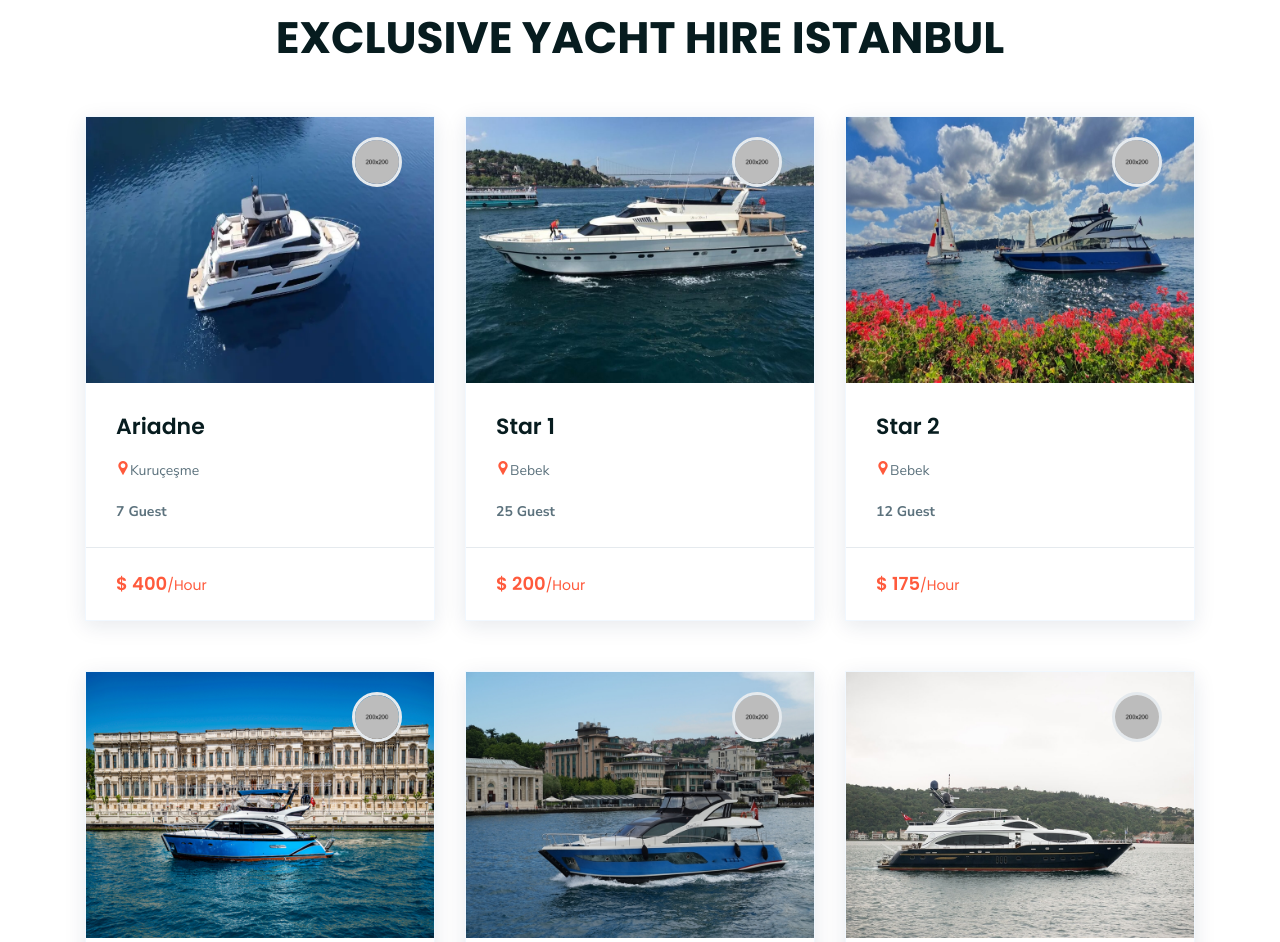
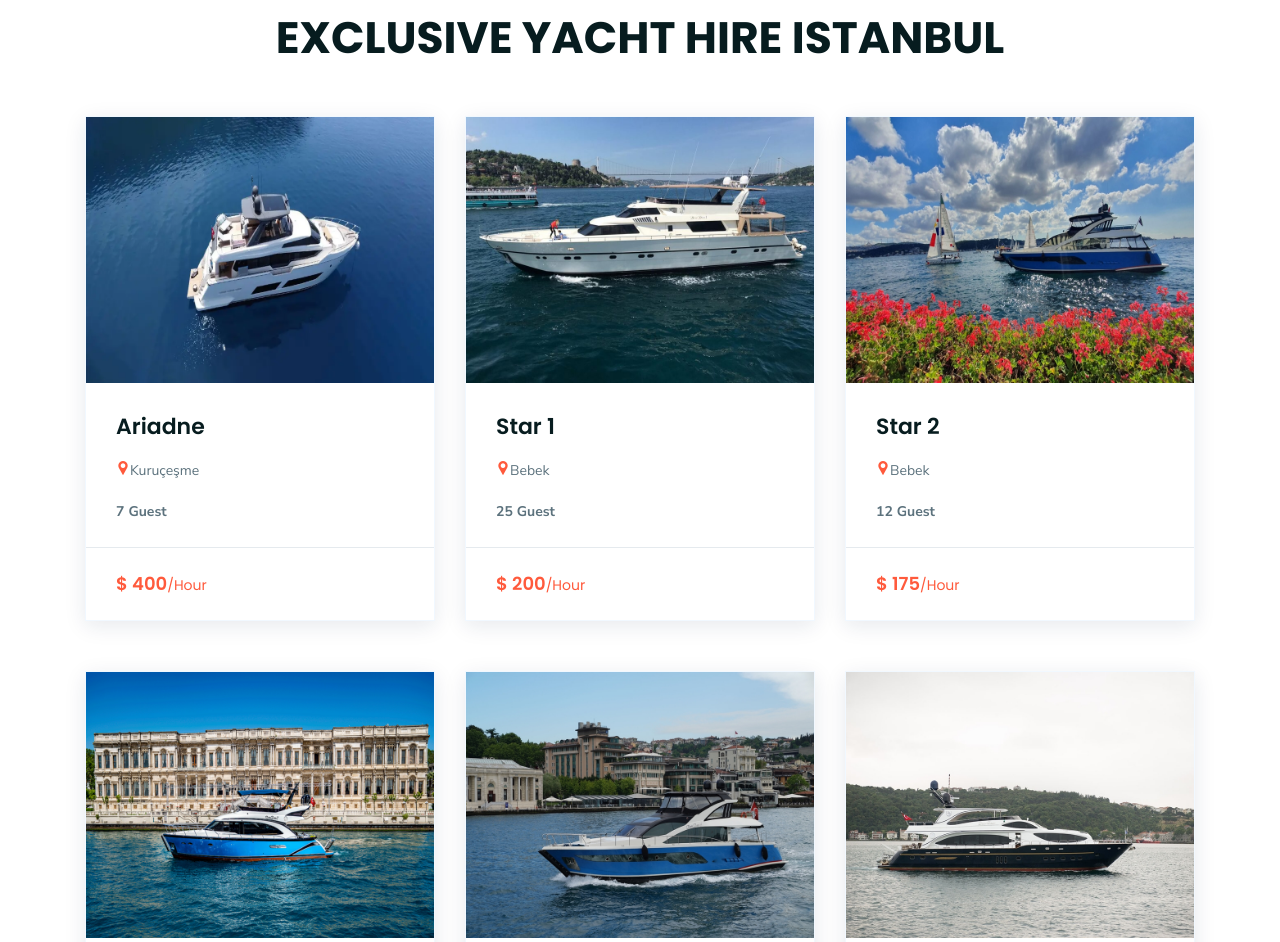
Before and after one commit to bbarisguness/IstanbulYachtCharterClient, a Next.js app: page / in a window 1280 px wide. Shown: the part 2360-3302 px from the top of the page. Built offline with nearby package versions, Linux system fonts and the light colour scheme.

Commit message:
removed rounded property from list tour component

```diff
--- a/src/components/product/related-product.jsx
+++ b/src/components/product/related-product.jsx
@@ -57,7 +57,7 @@
               alt={`${productData.title}`}
             />
           </Link>
-          <div className="real-estate-agent">
+          {/* <div className="real-estate-agent">
             <div className="agent-img">
               <Link href={`/${baseUrl}/${slug}`}>
                 <img
@@ -66,7 +66,7 @@
                 />
               </Link>
             </div>
-          </div>
+          </div> */}
         </div>
         <div className="product-info">
           {/* <div className="product-badge">
```
